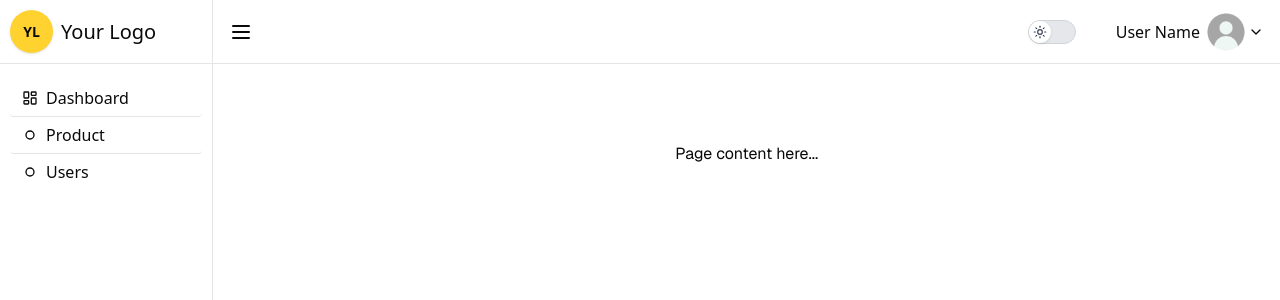
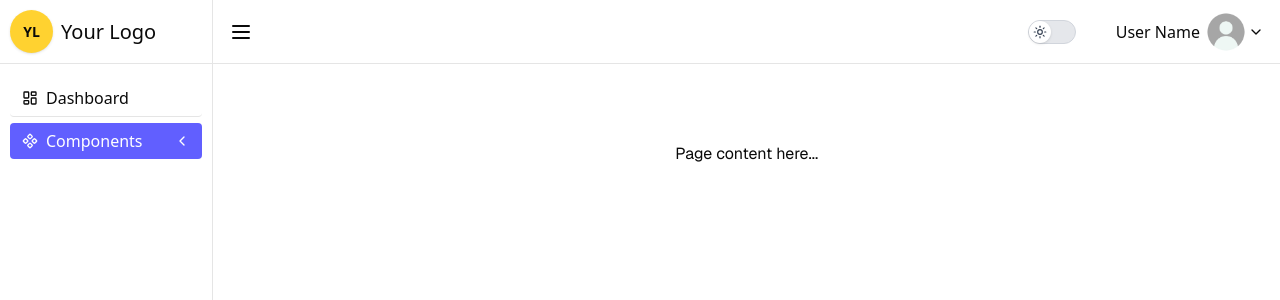
Before and after one commit to arthurHisao/Nextjs-my-own-component, a Next.js app: page / in a window 1280 px wide. Shown: the top 300 px of the page. Built offline with nearby package versions, Linux system fonts and the light colour scheme.

Commit message:
Wip: Adapting the Accordion component to the sidebar

```diff
--- a/src/components/Accordion/index.tsx
+++ b/src/components/Accordion/index.tsx
@@ -1,8 +1,19 @@
-import { useState } from 'react'
+import { useContext, useState } from 'react'
 import { ChevronLeft } from 'lucide-react'
+import { LucideIcon } from '../LucideIcon'
+import { SidebarContext } from '@/context/SidebarContext'
 
 
-export function Accordion({ children, label, className = '' }: { children: React.ReactNode, label: string, className?: string}) {
+type Accordion =  {
+  children: React.ReactNode,
+  iconName?: string
+  label: string,
+  className?: string
+}
+
+
+export function Accordion({ children, label, iconName, className = '' }: Accordion) {
+  const { isMobileScreen, isSidebarCollapsed } = useContext(SidebarContext)
   const [ isAccordionOpen, setAccordionState ] = useState(false)
 
   const handleToggle = () => {
@@ -10,18 +21,27 @@ export function Accordion({ children, label, className = '' }: { children: React
   }
 
   return (
-    <div onClick={handleToggle}>
-        <button className={`flex items-center px-3 w-full py-1.5 ${className}`}>
-            <span className='flex-1 inline-flex items-center gap-2'>
-                {/* <UserCheck className='h-4 w-4'/> */}
-                { label }
-            </span>
-            <ChevronLeft className={`h-4 w-4 transition ease-out duration-150 ${isAccordionOpen ? '-rotate-90' : 'rotate-0'}`} />
-        </button>
+    <>
+      <div onClick={handleToggle} className={`flex flex-row justify-between items-center py-1.5 px-3 ${className}`}>
+        <div className='flex items-center'>
+          { iconName &&
+            <LucideIcon name={iconName} className='h-4 w-4' />
+          }
+          <span className={`
+            ${!isMobileScreen && isSidebarCollapsed
+                ? 'opacity-0 invisible collapse-sidebar-text-2'
+                : 'opacity-100 visible collapse-sidebar-text ml-2'
+            }`
+          }>
+            { label }
+          </span>
+        </div>
+        <ChevronLeft className={`h-4 w-4 flex items-center transition ease-out duration-200 ${isAccordionOpen ? '-rotate-90' : 'rotate-0'}`} />
+      </div>
 
-        <div className={`px-3 py-3 ${isAccordionOpen ? 'block' : 'hidden'}`}>
-            { children }
-        </div>
-    </div>
+      <div className={`px-3 py-3 ${isAccordionOpen ? 'block' : 'hidden'}`}>
+        { children }
+      </div>
+    </>
   )
 }
--- a/src/components/Header/index.tsx
+++ b/src/components/Header/index.tsx
@@ -20,8 +20,8 @@ export default function Header() {
       <div className="flex min-h-16 border-b sticky top-0 px-4">
         <nav className='flex justify-between items-center w-full'>
 
-          <button onClick={handleToggleSidebar}>
-            <Menu />
+          <button onClick={handleToggleSidebar} className='cursor-pointer'>
+            <Menu/>
           </button>
 
           <div className="inline-flex items-center gap-10">
--- a/src/components/Sidebar/index.tsx
+++ b/src/components/Sidebar/index.tsx
@@ -1,7 +1,7 @@
 "use client"
 
 import Link from 'next/link'
-// import { Accordion } from '../Accordion'
+import { Accordion } from '../Accordion'
 import { useContext, useEffect, useState } from 'react'
 import { ThemeContext } from '@/context/ThemeContext'
 import { SidebarContext } from '@/context/SidebarContext'
@@ -26,22 +26,32 @@ export default function Sidebar() {
 
     const sidebarLinks = [
         {
-            name: '',
             label: 'Dashboard',
             icon: 'LayoutDashboard',
-            url: '#'
+            url: '#',
+            children: [],
         },
         {
-            name: '',
-            label: 'Product',
+            label: 'Components',
+            icon: 'Component',
+            url: '#',
+            children: [
+                {
+                    label: 'Cards',
                     icon: 'CircleSmall',
                     url: '#'
                 },
                 {
-            name: '',
-            label: 'Users',
+                    label: 'Buttons',
                     icon: 'CircleSmall',
                     url: '#'
+                },
+                {
+                    label: 'Dropdowns',
+                    icon: 'CircleSmall',
+                    url: '#'
+                },
+            ]
         },
     ]
 
@@ -87,6 +97,29 @@ export default function Sidebar() {
                             <ul className='inline-flex flex-col justify-start w-full h-full divide-y'>
                                 {sidebarLinks.map((link) => (
                                     <li key={link.label} className='py-1.5 rounded'>
+                                        { link.children.length > 0 ? (
+                                            <Accordion label={link.label} iconName={link.icon} className="bg-indigo-500 rounded text-white font-medium">
+                                                <ul className='divide-y'>
+                                                    {link.children.map((child) => (
+                                                        <li key={child.label}>
+                                                            <Link href={child.url} className='flex items-center'>
+                                                                <div className="inline-flex items-center py-0.5">
+                                                                    <LucideIcon name={child.icon} className='h-4 w-4' />
+                                                                    <span className={`
+                                                                        ${!isMobileScreen && isSidebarCollapsed
+                                                                            ? 'opacity-0 invisible collapse-sidebar-text-2'
+                                                                            : 'opacity-100 visible collapse-sidebar-text ml-2'
+                                                                        }
+                                                                    `}>
+                                                                        {child.label}
+                                                                    </span>
+                                                                </div>
+                                                            </Link>
+                                                        </li>
+                                                    ))}
+                                                </ul>
+                                            </Accordion>
+                                        ) : (
                                             <Link href={link.url} className='flex items-center px-3'>
                                                 <div className="inline-flex items-center">
                                                     <LucideIcon name={link.icon} className='h-4 w-4' />
@@ -100,6 +133,7 @@ export default function Sidebar() {
                                                     </span>
                                                 </div>
                                             </Link>
+                                        )}
                                     </li>
                                 ))}
                             </ul>
```
Lines whose indentation alone changed are shown as unchanged.
